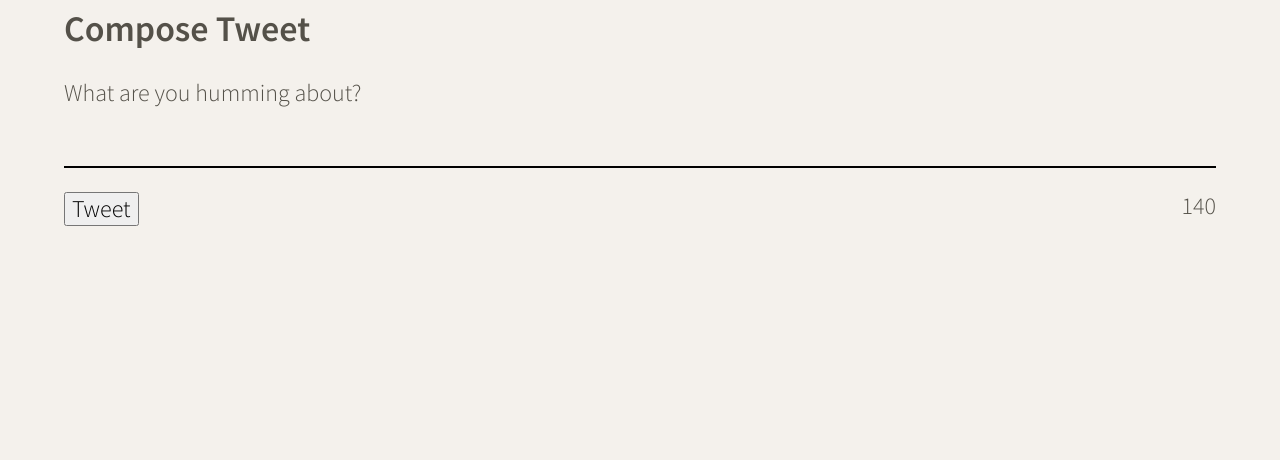
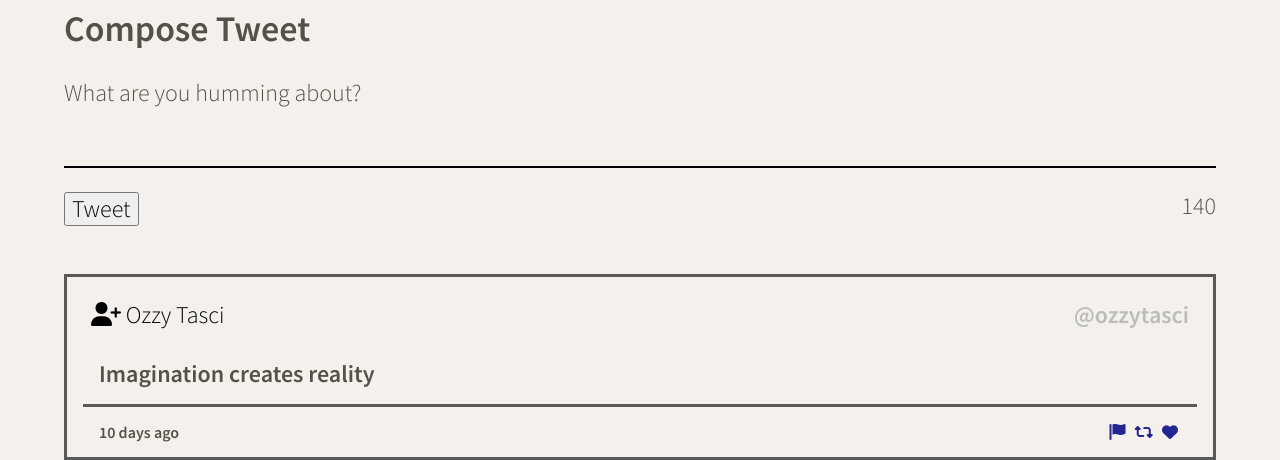
Before and after one commit to oguzcantasci/tweeter-project, a website: page public/index.html in a window 1280 px wide. Shown: the part 542-1002 px from the top of the page. Before the commit the page ends 800 px from the top, so only its background shows below. Drawn offline with nearby package versions, Linux system fonts and the light colour scheme.

Commit message:
Add the tweet container

```diff
--- a/public/index.html
+++ b/public/index.html
@@ -26,6 +26,7 @@
   <link rel="stylesheet" href="/styles/nav.css" type="text/css" />
   <link rel="stylesheet" href="/styles/header.css" type="text/css" />
   <link rel="stylesheet" href="/styles/new-tweet.css" type="text/css" />
+  <link rel="stylesheet" href="/styles/tweets.css" type="text/css" />
 
   <!-- External JS -->
   <script src="https://ajax.googleapis.com/ajax/libs/jquery/3.4.1/jquery.min.js"></script>
@@ -63,11 +64,32 @@
         <label for="tweet-text">What are you humming about?</label>
         <textarea name="text" id="tweet-text"></textarea>
         <div>
-          <button type="submit">Tweet</button>
+          <button class= "tweet-btn" type="submit">Tweet</button>
           <output name="counter" class="counter" for="tweet-text">140</output>
         </div>
       </form>
     </section>
+
+    <article class="tweet">
+      <header>
+        <div>
+          <i class="fa-solid fa-user-plus"></i>
+          <span>Ozzy Tasci</span>
+        </div>
+          <span class="username">@ozzytasci</span>
+      </header>
+      <p>Imagination creates reality</p>
+      <footer>
+        <span>10 days ago</span>
+        <div>
+          <i class="fa-solid fa-flag"></i>
+          <i class="fa-solid fa-retweet"></i>
+          <i class="fa-solid fa-heart"></i>
+        </div>
+
+      </footer>
+    </article>
+
   </main>
 
 </body>
```
